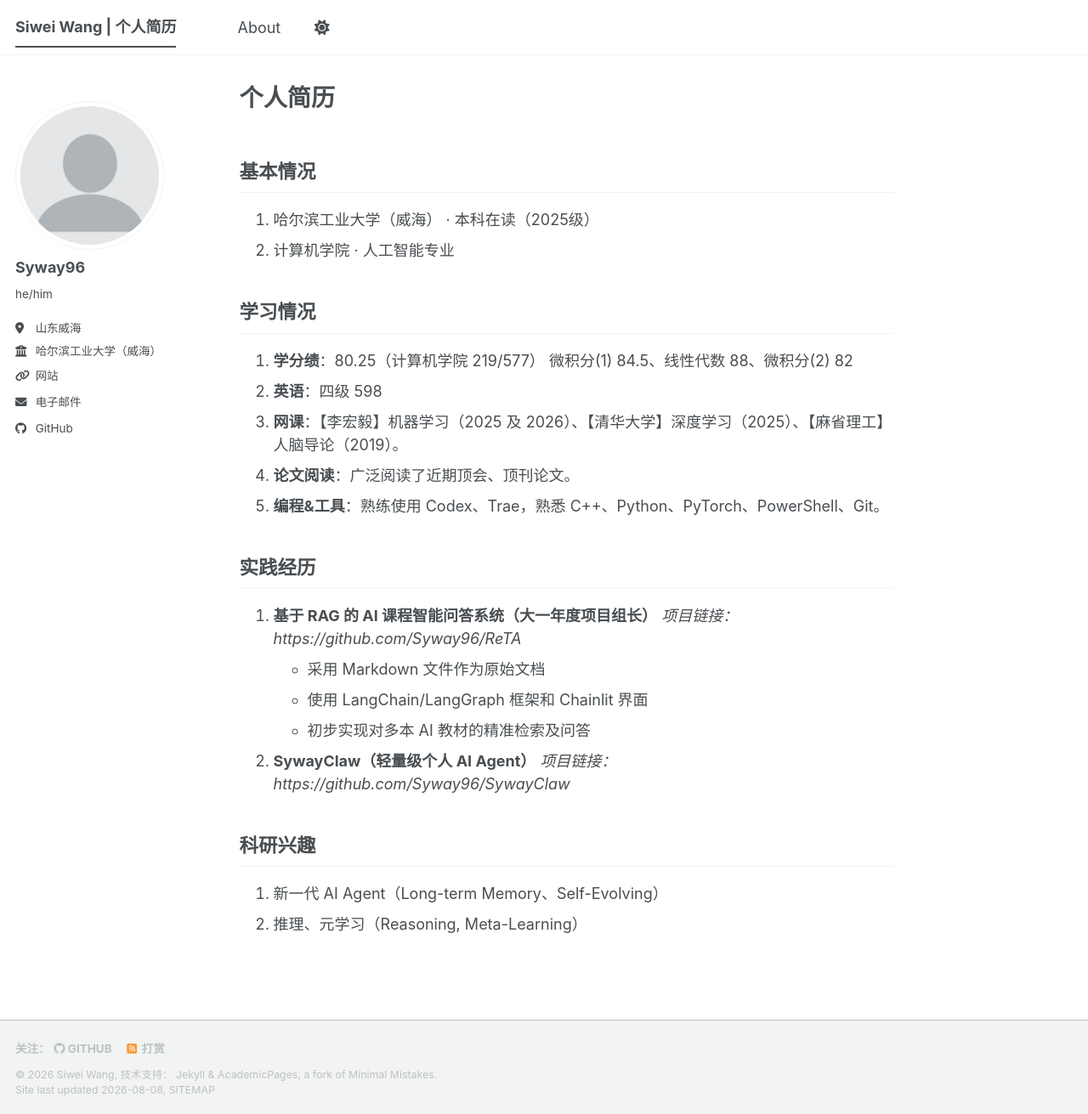
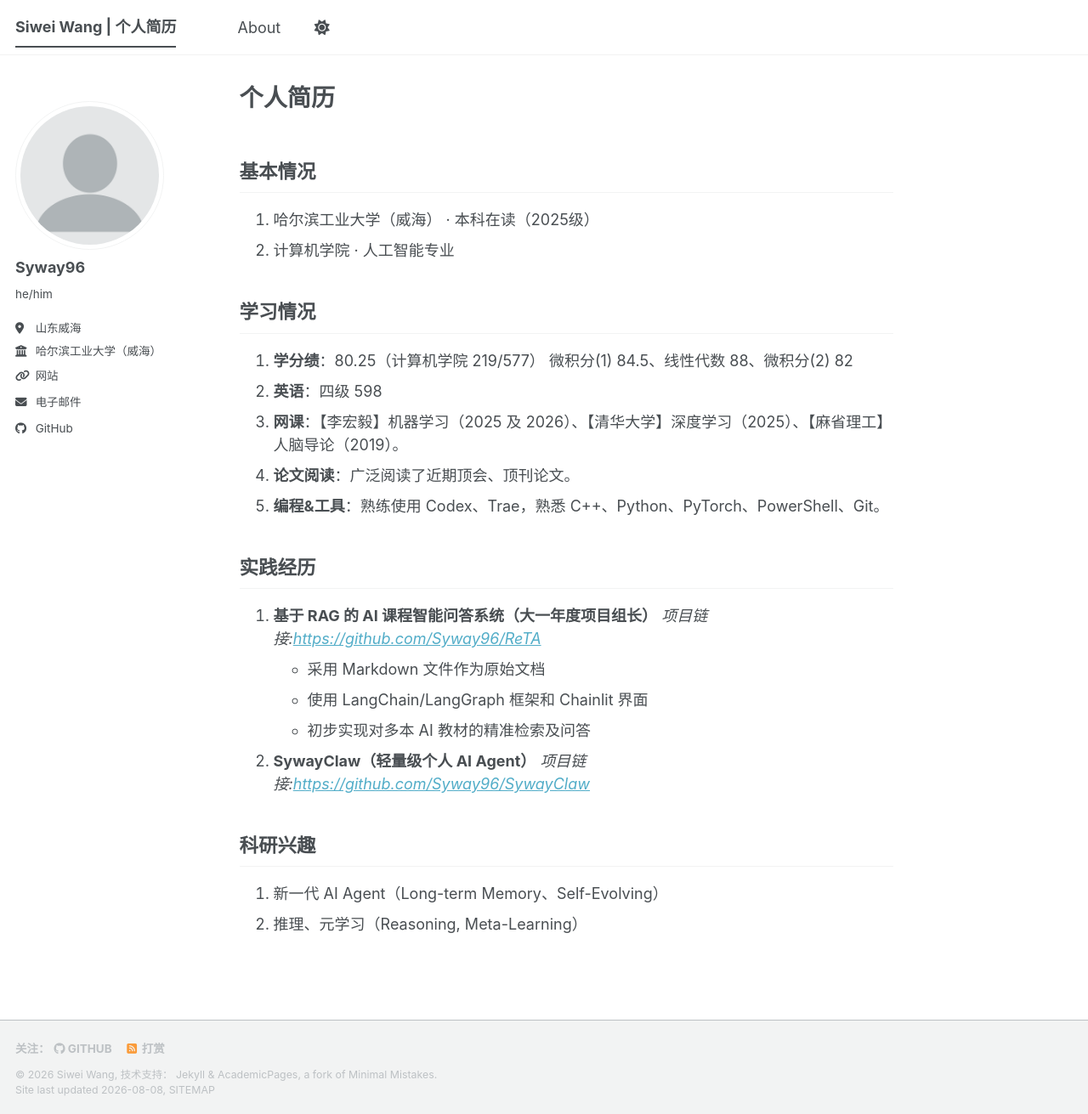
Before and after one commit to Syway96/Syway96.github.io, a Jekyll site: the page built from _pages/about.md, in a window 1280 px wide and 1311 px high. Shown: the whole window at 85% size. Built offline with Jekyll 4.4.1, drawn with Linux system fonts in a browser that asks for light colours; a script bundle is joined from its source files by our own code; library files that are not in the unit come from our copies; part of the change alters nothing that is shown.

Commit message:
Format project links in markdown style
Updated project links to use markdown formatting.

```diff
--- a/_pages/about.md
+++ b/_pages/about.md
@@ -25,12 +25,12 @@ redirect_from:
 ## 实践经历
 
 1. **基于 RAG 的 AI 课程智能问答系统（大一年度项目组长）**
-	*项目链接：https://github.com/Syway96/ReTA*
+	*项目链接:[https://github.com/Syway96/ReTA](https://github.com/Syway96/ReTA)*
 	- 采用 Markdown 文件作为原始文档
 	- 使用 LangChain/LangGraph 框架和 Chainlit 界面
 	- 初步实现对多本 AI 教材的精准检索及问答
 2. **SywayClaw（轻量级个人 AI Agent）**
-	*项目链接：https://github.com/Syway96/SywayClaw*
+   *项目链接:[https://github.com/Syway96/SywayClaw](https://github.com/Syway96/SywayClaw)*
 
 ## 科研兴趣
 
```
